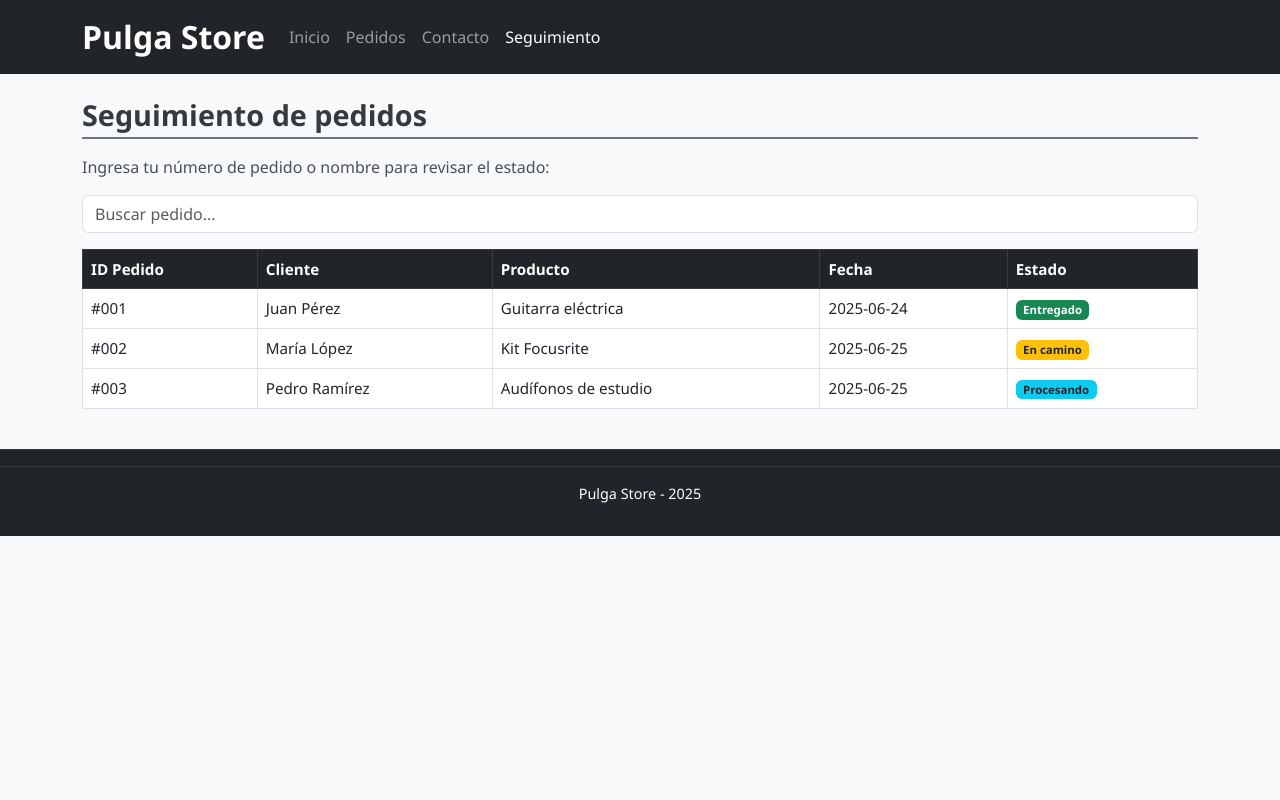
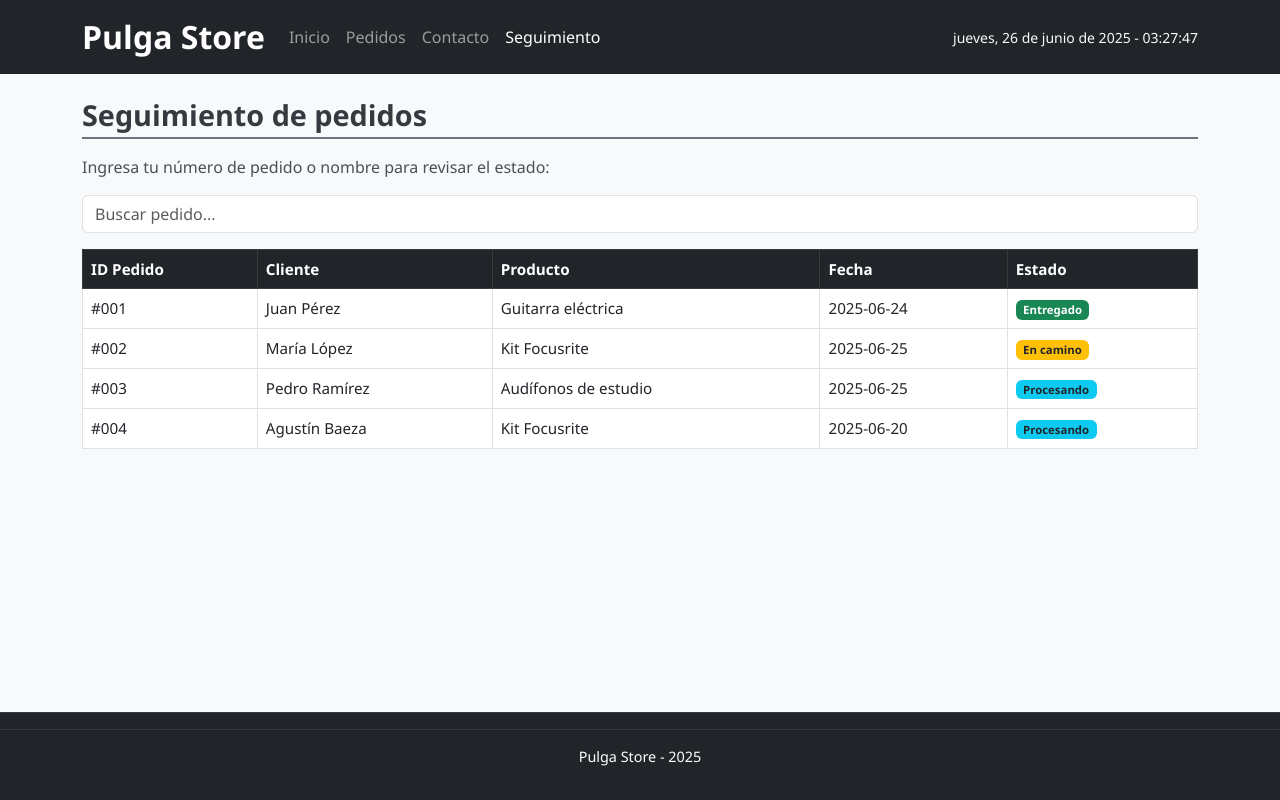
Before and after one commit to josemhuertab/pulga-store, a plain HTML site: page seguimiento.html in a window 1280 px wide. Drawn offline with nearby package versions, Linux system fonts and the light colour scheme.

Commit message:
Corrección de detalles apartado seguimiento

```diff
--- a/seguimiento.html
+++ b/seguimiento.html
@@ -16,6 +16,7 @@
             <button class="navbar-toggler" type="button" data-bs-toggle="collapse" data-bs-target="#navbarPulga">
                 <span class="navbar-toggler-icon"></span>
             </button>
+
             <div class="collapse navbar-collapse" id="navbarPulga">
                 <ul class="navbar-nav me-auto">
                     <li class="nav-item"><a class="nav-link" href="index.html">Inicio</a></li>
@@ -23,6 +24,8 @@
                     <li class="nav-item"><a class="nav-link" href="contacto.html">Contacto</a></li>
                     <li class="nav-item"><a class="nav-link active" href="#">Seguimiento</a></li>
                 </ul>
+
+                <!-- Contenedor fecha y hora al extremo derecho -->
                 <span id="script" class="navbar-text text-light small"></span>
             </div>
         </div>
@@ -71,17 +74,25 @@
                         <td>2025-06-25</td>
                         <td><span class="badge bg-info text-dark">Procesando</span></td>
                     </tr>
+                    <tr>
+                        <td>#004</td>
+                        <td>Agustín Baeza</td>
+                        <td>Kit Focusrite</td>
+                        <td>2025-06-20</td>
+                        <td><span class="badge bg-info text-dark">Procesando</span></td>
+                    </tr>
                 </tbody>
             </table>
         </div>
     </main>
 
     <!-- FOOTER -->
-    <footer class="pie-pagina text-center">
+    <footer class="pie-pagina mt-auto">
         <p class="mb-0">Pulga Store - 2025</p>
     </footer>
 
     <!-- Scripts -->
+    <script src="js/script.js"></script>
     <script src="https://code.jquery.com/jquery-3.7.0.min.js"></script>
     <script src="https://cdn.jsdelivr.net/npm/bootstrap@5.3.0/dist/js/bootstrap.bundle.min.js"></script>
     <script>
```
